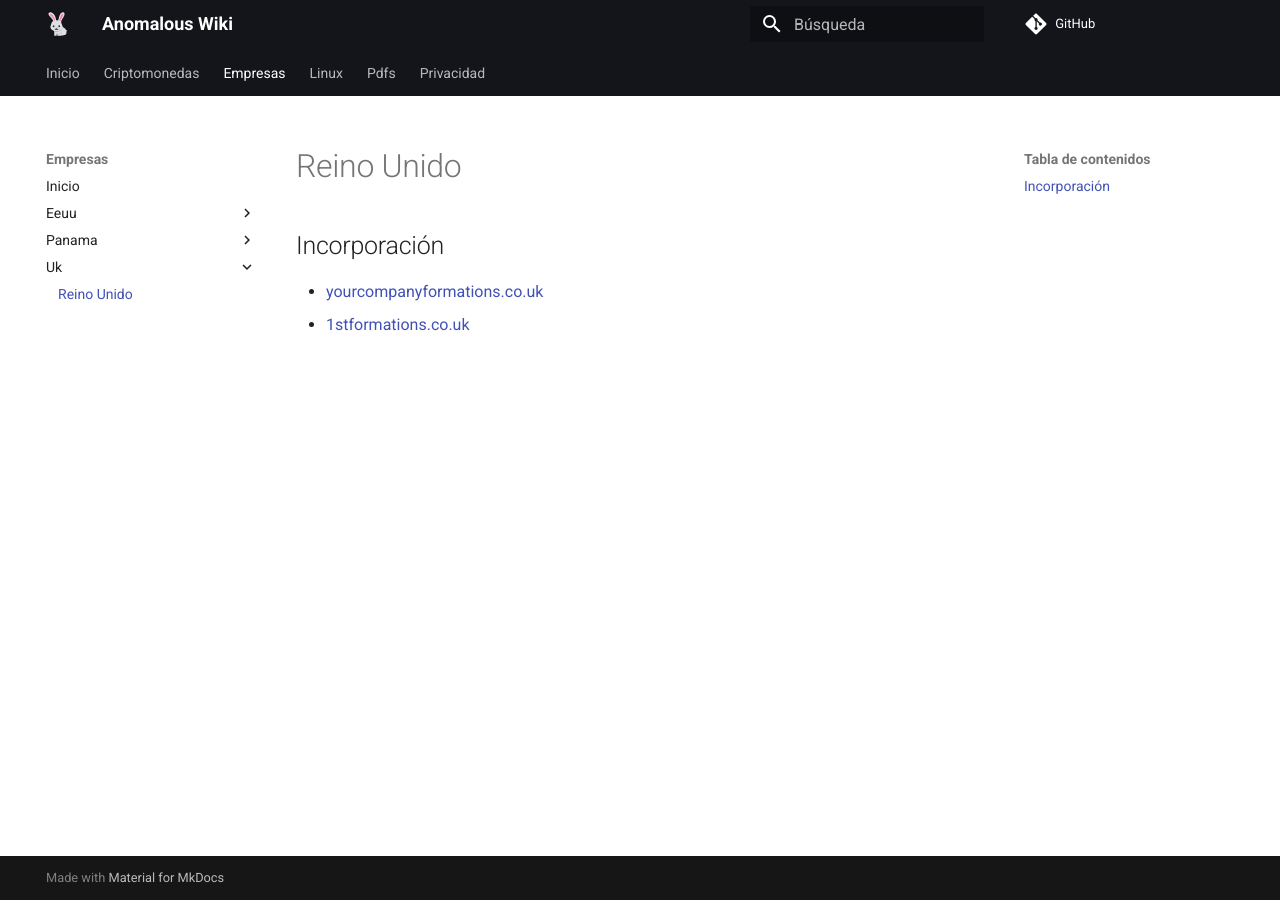
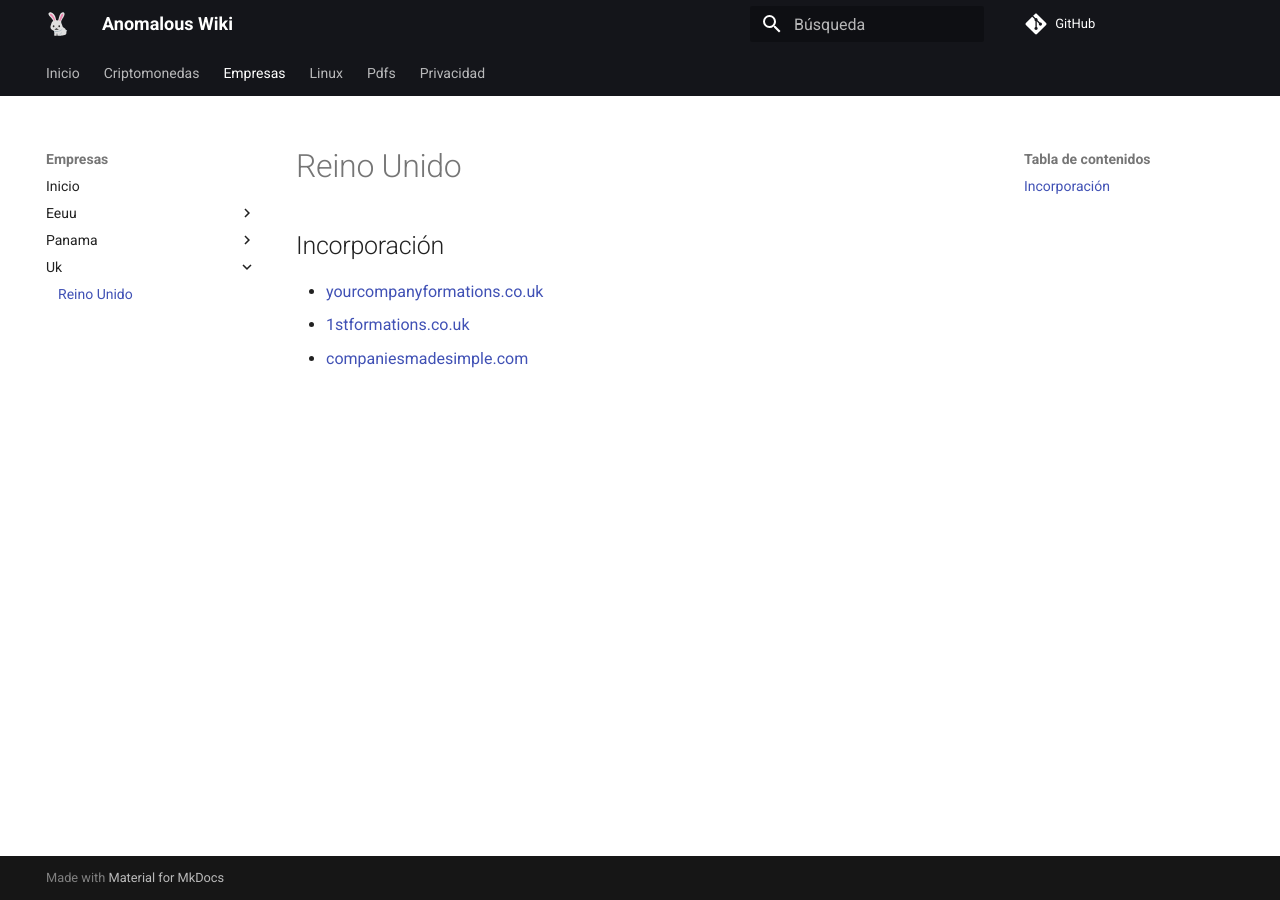
Before and after one commit to anomalouscode/wiki, an MkDocs documentation site: the page built from docs/empresas/uk/index.md, in a window 1280 px wide. Built offline with MkDocs 1.6.1 and Material for MkDocs 9.7.7, drawn with Linux system fonts in a browser that asks for light colours; comment, search, counter and statistics services are not loaded.

Commit message:
Update index.md

```diff
--- a/docs/empresas/uk/index.md
+++ b/docs/empresas/uk/index.md
@@ -4,3 +4,4 @@
 
 - [yourcompanyformations.co.uk](https://www.yourcompanyformations.co.uk/)
 - [1stformations.co.uk](https://www.1stformations.co.uk/)
+- [companiesmadesimple.com](https://www.companiesmadesimple.com/)
```
